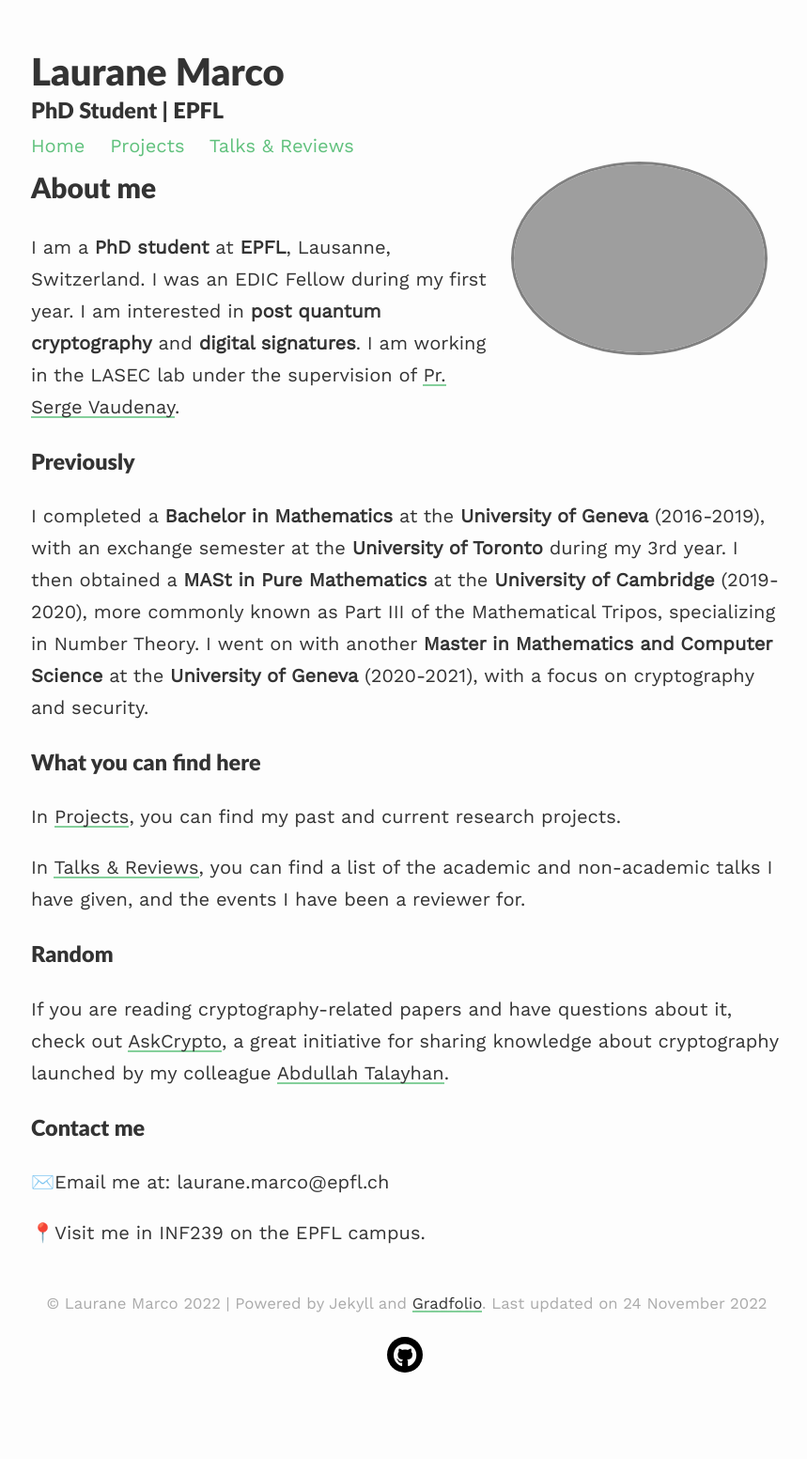
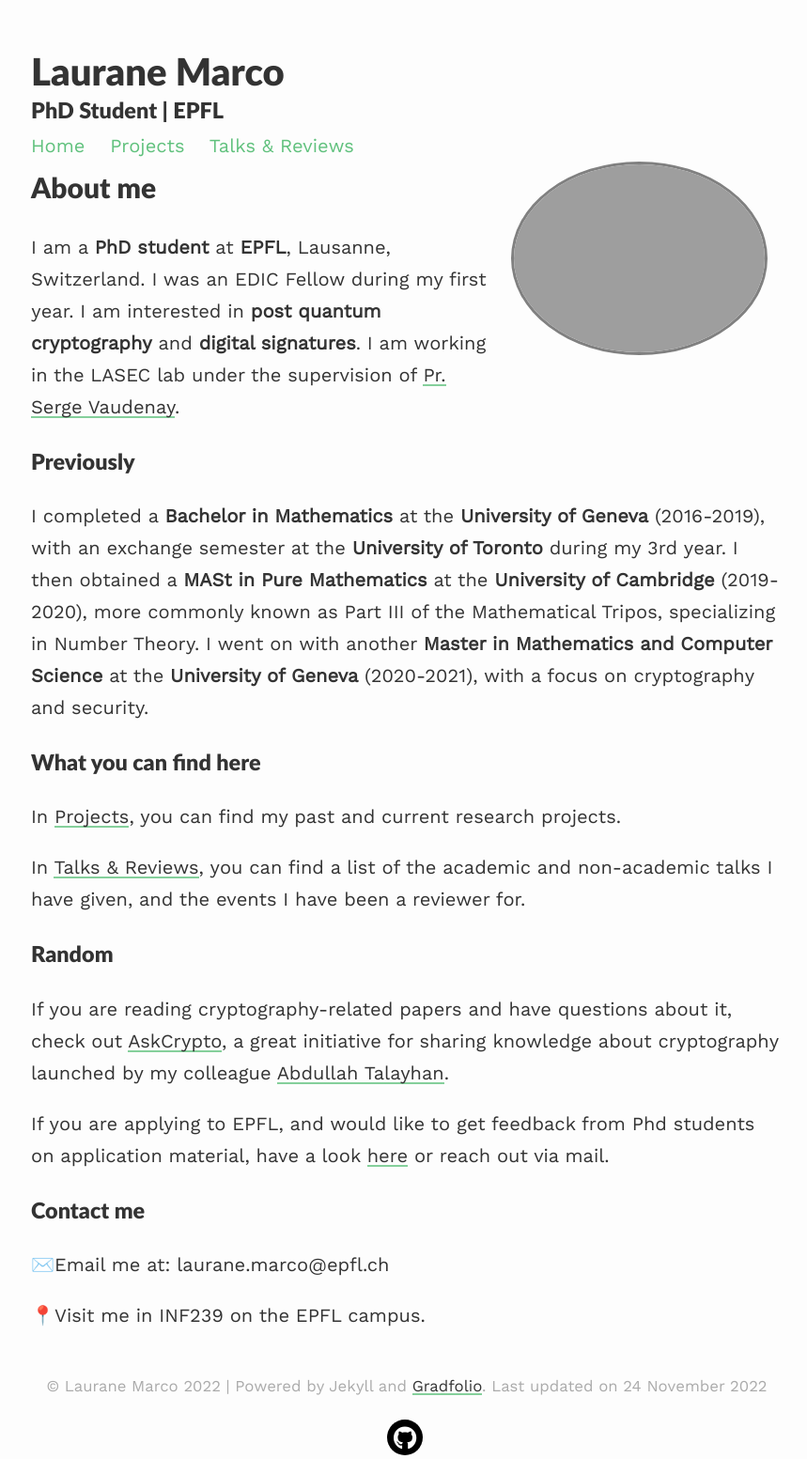
Before and after one commit to lauranemarco/lauranemarco.github.io, a Jekyll site: the page built from index.md, in a window 1280 px wide. Shown: the whole page at 94% size, without its empty margins (207-1066 px from the left). Built offline with Jekyll 4.4.1, drawn with Linux system fonts in a browser that asks for light colours; nearby versions of some CDN libraries; our own code applies the rules of GitHub Pages for plain Markdown files; before the commit the page ends 1465 px from its top, so only the background shows below that.

Commit message:
Update index.md

```diff
--- a/index.md
+++ b/index.md
@@ -26,6 +26,8 @@ In [Talks & Reviews](https://lauranemarco.github.io/talksreviews), you can find
 ### Random
 If you are reading cryptography-related papers and have questions about it, check out [AskCrypto](https://askcryp.to), a great initiative for sharing knowledge about cryptography launched by my colleague [Abdullah Talayhan](https://www.abdullahtalayhan.com).
 
+If you are applying to EPFL, and would like to get feedback from Phd students on application material, have a look [here](https://epic-guide.github.io/ramp) or reach out via mail.
+
 ### Contact me
 ✉️Email me at: laurane.marco@epfl.ch
 
```
